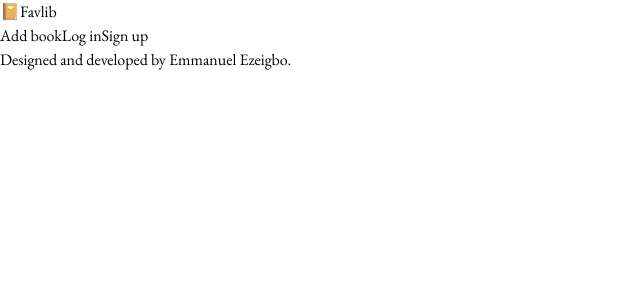
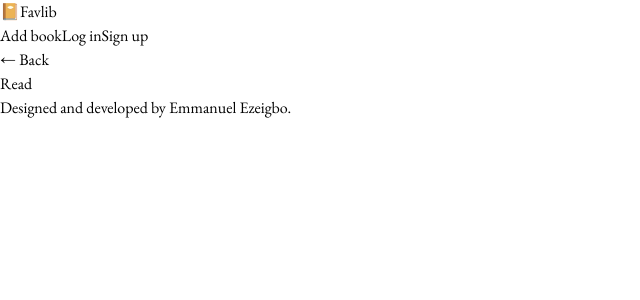
Before and after one commit to BIGSAMOFAFRICA/bookstore, a React (Vite) app in the folder frontend/: page /book/1 in a window 1280 px wide. Shown: the top 300 px of the page, without its empty margins (0-640 px from the left). Built offline with nearby package versions, Linux system fonts and the light colour scheme; no server answers.

Commit message:
Created a dynamic page for individual book page

```diff
--- a/frontend/src/App.jsx
+++ b/frontend/src/App.jsx
@@ -10,6 +10,7 @@ import { useEffect } from "react";
 import RedirectAuthenticatedUser from "./providers/RedirectAuthenticatedUsers";
 import AddBook from "./pages/AddBook";
 import RedirectUnauthenticatedUser from "./providers/RedirectUnauthenticatedUsers";
+import Bookpage from "./pages/Bookpage";
 
 function App() {
   const { fetchUser, fetchingUser } = useAuthStore();
@@ -52,6 +53,8 @@ function App() {
             </RedirectUnauthenticatedUser>
           }
         />
+
+        <Route path="/book/:id" element={<Bookpage />} />
       </Routes>
       <Footer />
     </>
--- a/frontend/src/components/BookList.jsx
+++ b/frontend/src/components/BookList.jsx
@@ -1,5 +1,6 @@
 import { useEffect } from "react";
 import { useBookStore } from "../store/bookStore";
+import { Link } from "react-router";
 
 const BookList = () => {
   const { books, fetchBooks } = useBookStore();
@@ -7,7 +8,6 @@ const BookList = () => {
   useEffect(() => {
     fetchBooks();
   }, [fetchBooks]);
-
 
   return (
     <div className="text-[#252422] bg-[#CCC5B9] px-4 md:px-12 pb-20">
@@ -17,12 +17,14 @@ const BookList = () => {
 
       <div className="flex flex-wrap justify-around space-x-2 gap-y-5 lg:gap-y-8 w-full max-w-6xl mx-auto">
         {books.map((book, index) => (
-          <div
-            key={index}
-            className="cursor-pointer w-[9rem] md:w-[10.5rem] xl:w-[11rem] shadow-sm hover:shadow-md rounded-b-md"
-          >
+          <Link key={index} to={`/book/${book._id}`}>
+            <div className="cursor-pointer w-[9rem] md:w-[10.5rem] xl:w-[11rem] shadow-sm hover:shadow-md rounded-b-md">
               <div className="min-w-[9rem] md:min-w-[10.5rem] xl:min-w-[11rem] h-[12rem] md:h-[13.5rem] lg:h-[13rem] xl:h-[15rem] bg-[#252422]">
-              <img src={book.image} alt="book_img" className="min-w-[9rem] md:min-w-[10.5rem] xl:min-w-[11rem] h-[12rem] md:h-[13.5rem] lg:h-[13rem] xl:h-[15rem] object-cover object-center" />
+                <img
+                  src={book.image}
+                  alt="book_img"
+                  className="min-w-[9rem] md:min-w-[10.5rem] xl:min-w-[11rem] h-[12rem] md:h-[13.5rem] lg:h-[13rem] xl:h-[15rem] object-cover object-center"
+                />
               </div>
 
               <div className="p-2 flex flex-col">
@@ -32,6 +34,7 @@ const BookList = () => {
                 <p className="text-sm md:text-base">{book.author}</p>
               </div>
             </div>
+          </Link>
         ))}
       </div>
     </div>
--- /dev/null
+++ b/frontend/src/pages/Bookpage.jsx
@@ -0,0 +1,24 @@
+import { useNavigate } from "react-router";
+
+const Bookpage = () => {
+  const navigate = useNavigate("/");
+  return (
+    <div className="min-h-screen text-[#252422] bg-[#CCC5B9] px-4 md:px-12">
+      <span className="cursor-pointer" onClick={() => navigate("/")}>
+        &larr; Back
+      </span>
+
+      <div>
+        <div>
+            <img />
+            <button>Read</button>
+        </div>
+
+
+        <div></div>
+      </div>
+    </div>
+  );
+};
+
+export default Bookpage;
```
Lines whose indentation alone changed are shown as unchanged.
